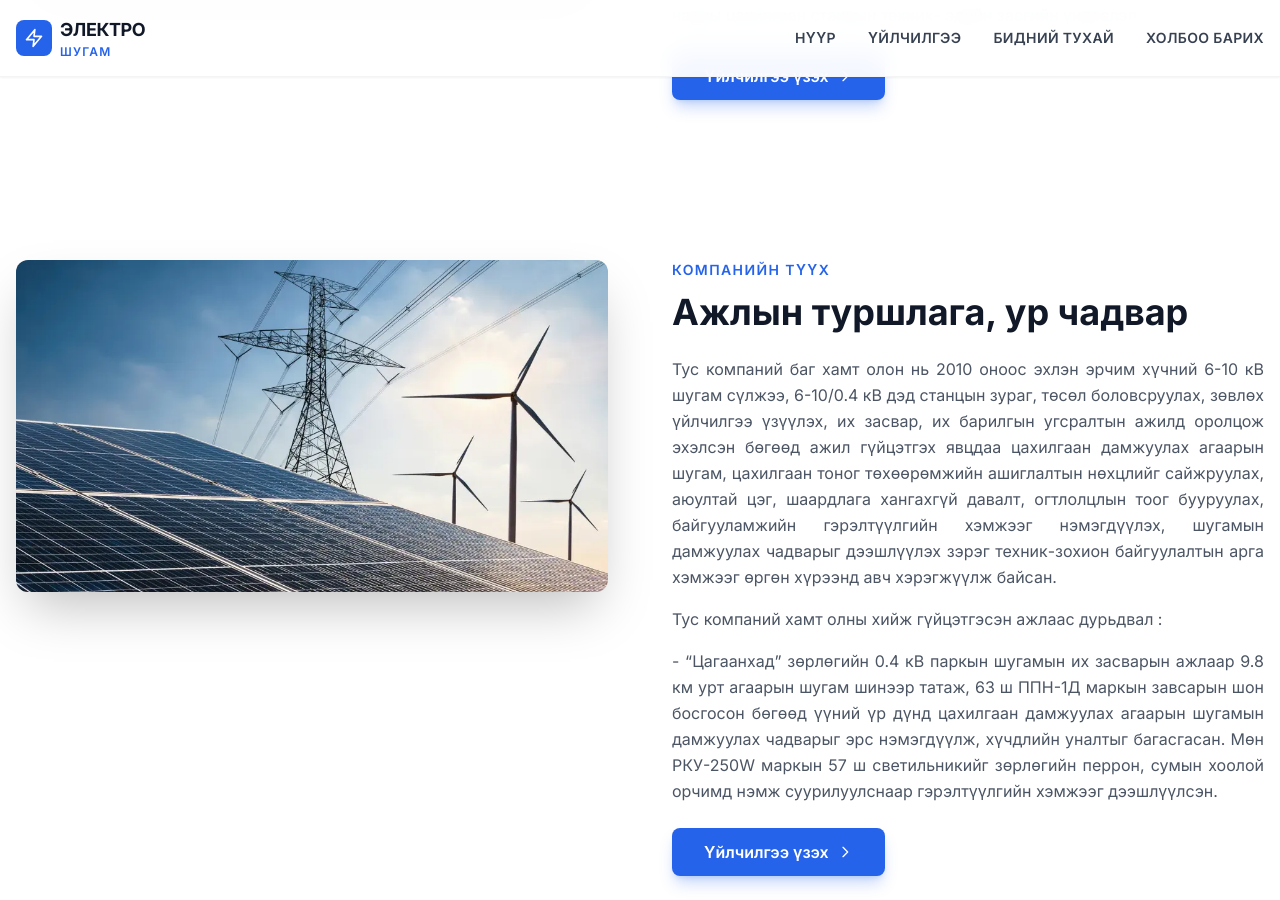
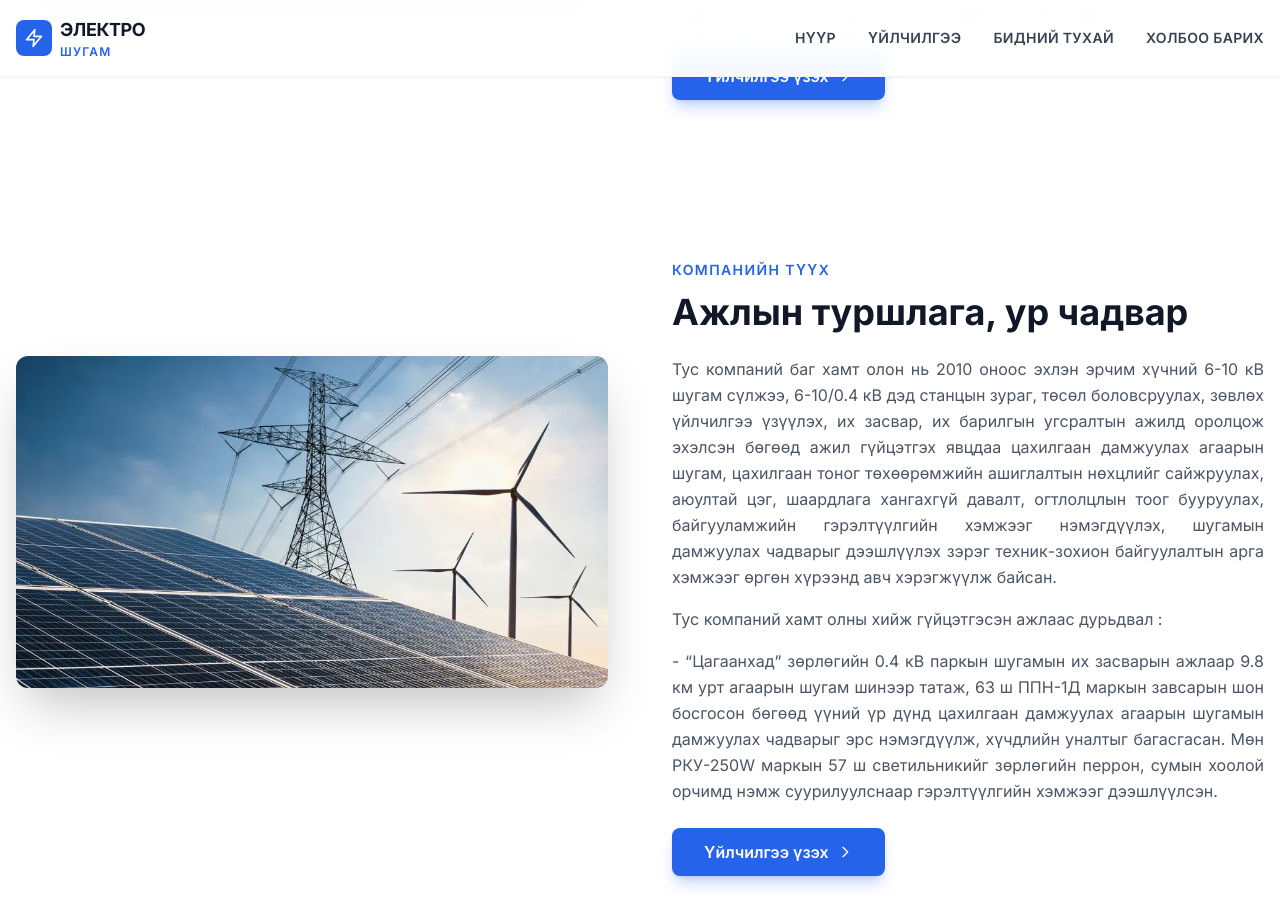
Before and after one commit to electroshugam/electroshugam_web_new, a Jekyll site: the page built from about.html, in a window 1280 px wide and 900 px high, scrolled down 667 px. Built offline with Jekyll 4.4.1, drawn with Linux system fonts in a browser that asks for light colours; nearby versions of some CDN libraries.

Commit message:
fig update

```diff
--- a/about.html
+++ b/about.html
@@ -47,7 +47,7 @@
     <div class="grid md:grid-cols-2 gap-12 lg:gap-16 items-start">
       <div class="relative">
         <div class="absolute -inset-4 bg-blue-100/50 rounded-2xl -z-10 transform rotate-2"></div>
-        <div class="relative rounded-xl overflow-hidden shadow-2xl mt-18">
+        <div class="relative rounded-xl overflow-hidden shadow-2xl mt-24">
           <img src="{{ '/media/about_fig2.webp' | relative_url }}" alt="Электро шугам" class="w-full h-auto">
         </div>
       </div>
```
